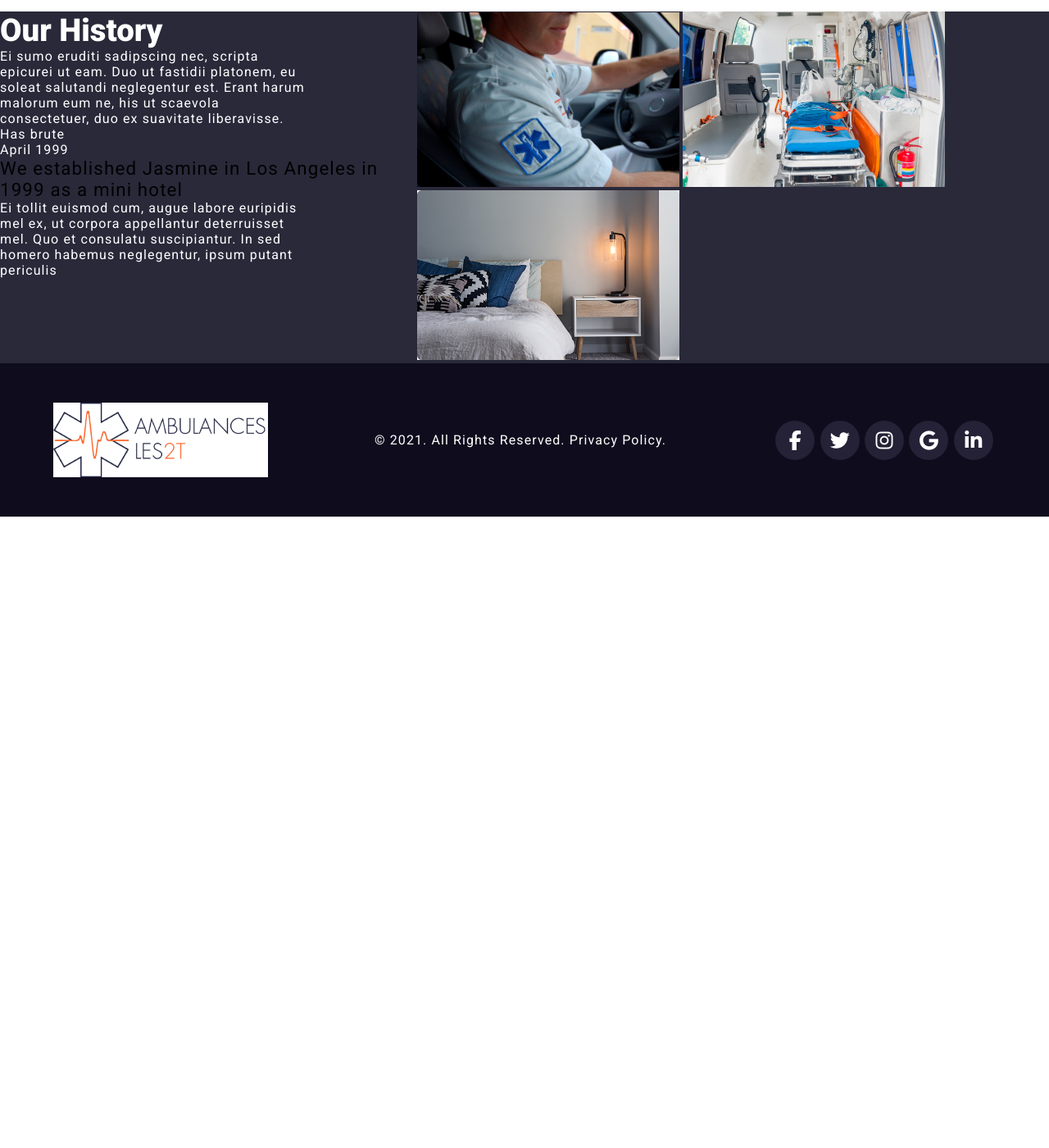
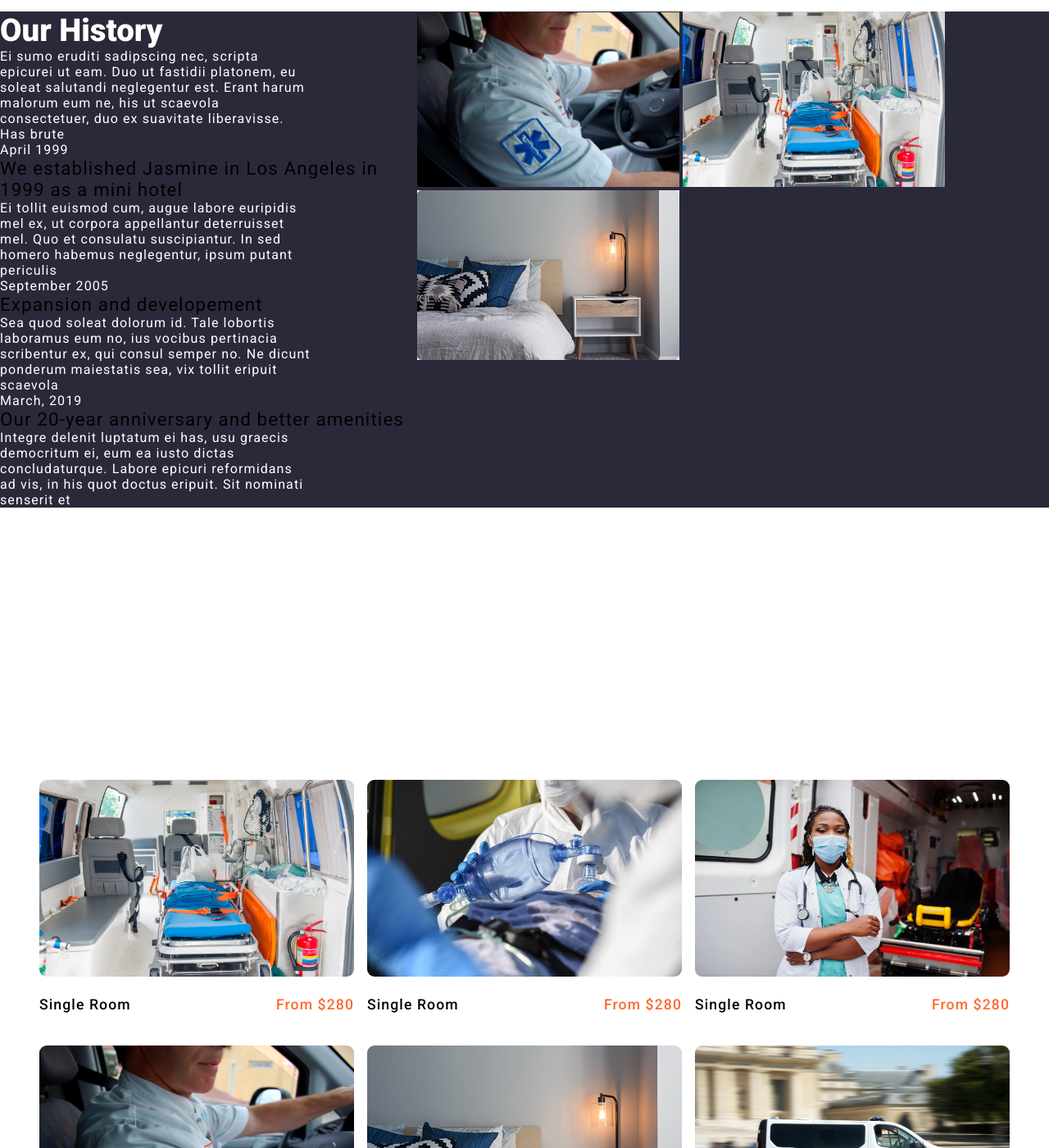
Before and after one commit to ejezie/Jasmine, a Jekyll site: the page built from src/notre-enterprise.html, in a window 1280 px wide and 1400 px high, scrolled down 2542 px. Shown: the whole window at 82% size. Built offline with Jekyll 4.4.1, drawn with Linux system fonts in a browser that asks for light colours; nearby versions of some CDN libraries; before the commit the page ends 3172 px from its top, so only the background shows below that; some of the changed text lies outside the part shown.

Commit message:
adding more section to the about page

```diff
--- a/src/notre-enterprise.html
+++ b/src/notre-enterprise.html
@@ -197,7 +197,7 @@ permalink: /notre-enterprise
       </div>
       <div class="contents">
         <div class="content">
-          <div class="text">
+          <div class="text date">
             April 1999
           </div>
           <div class="round">
@@ -212,6 +212,38 @@ permalink: /notre-enterprise
             </div>
           </div>
         </div>
+        <div class="content">
+          <div class="text date">
+            September 2005
+          </div>
+          <div class="round">
+
+          </div>
+          <div class="text-wrap">
+            <div class="sub-heading">
+              Expansion and developement
+            </div>
+            <div class="text">
+              Sea quod soleat dolorum id. Tale lobortis laboramus eum no, ius vocibus pertinacia scribentur ex, qui consul semper no. Ne dicunt ponderum maiestatis sea, vix tollit eripuit scaevola
+            </div>
+          </div>
+        </div>
+        <div class="content">
+          <div class="text date">
+            March, 2019
+          </div>
+          <div class="round">
+
+          </div>
+          <div class="text-wrap">
+            <div class="sub-heading">
+              Our 20-year anniversary and better amenities
+            </div>
+            <div class="text">
+              Integre delenit luptatum ei has, usu graecis democritum ei, eum ea iusto dictas concludaturque. Labore epicuri reformidans ad vis, in his quot doctus eripuit. Sit nominati senserit et
+            </div>
+          </div>
+        </div>
       </div>
     </div>
     <div class="right">
@@ -223,3 +255,103 @@ permalink: /notre-enterprise
     </div>
   </div>
 </div>
+
+<!-- About-five -->
+<div class="one about-five">
+  <div class="head-img-wrap">
+   <div class="heading">
+     Our Best Rooms
+   </div>
+    <div class="text">
+      Lorem ipsum dolor sit amet, consectetur adipisicing elit. Ad adipisci aspernatur beatae, delectus dolorem eveniet fuga id, impedit itaque nemo nesciunt nihil nobis odit quas quis quo sunt suscipit tempora
+    </div>
+  </div>
+  <div class="content-wrap">
+    <div class="content">
+      <div class="img-wrap">
+        <img src="./assets/img/Ambinside.jpeg" alt="" class="content-img" />
+        <div class="btn-wrap">
+          <button class="btn">Learn More</button>
+        </div>
+      </div>
+      <div class="content-text">
+        <div class="text">Single Room</div>
+        <div class="text colored">From $280</div>
+      </div>
+    </div>
+    <div class="content">
+      <div class="img-wrap">
+        <img src="./assets/img/save.jpeg" alt="" class="content-img" />
+        <div class="btn-wrap">
+          <button class="btn">Learn More</button>
+        </div>
+      </div>
+      <div class="content-text">
+        <div class="text">Single Room</div>
+        <div class="text colored">From $280</div>
+      </div>
+    </div>
+    <div class="content">
+      <div class="img-wrap">
+        <img src="./assets/img/imgamb.webp" alt="" class="content-img" />
+        <div class="btn-wrap">
+          <button class="btn">Learn More</button>
+        </div>
+      </div>
+      <div class="content-text">
+        <div class="text">Single Room</div>
+        <div class="text colored">From $280</div>
+      </div>
+    </div>
+    <div class="content">
+      <div class="img-wrap">
+        <img src="./assets/img/BG First.jpeg" alt="" class="content-img" />
+        <div class="btn-wrap">
+          <button class="btn">Learn More</button>
+        </div>
+      </div>
+      <div class="content-text">
+        <div class="text">Single Room</div>
+        <div class="text colored">From $280</div>
+      </div>
+    </div>
+    <div class="content">
+      <div class="img-wrap">
+        <img
+          src="./assets/img/home-01-570x370.jpg"
+          alt=""
+          class="content-img"
+        />
+        <div class="btn-wrap">
+          <button class="btn">Learn More</button>
+        </div>
+      </div>
+      <div class="content-text">
+        <div class="text">Single Room</div>
+        <div class="text colored">From $280</div>
+      </div>
+    </div>
+    <div class="content">
+      <div class="img-wrap">
+        <img src="./assets/img/Ambuspeed.jpeg" alt="" class="content-img" />
+        <div class="btn-wrap">
+          <button class="btn">Learn More</button>
+        </div>
+      </div>
+      <div class="content-text">
+        <div class="text">Single Room</div>
+        <div class="text colored">From $280</div>
+      </div>
+    </div>
+  </div>
+  <button class="btn">View All Rooms</button>
+</div>
+
+<!-- About Six -->
+<div class="about-six">
+  <div class="text-wrap">
+    <div class="text">
+      <strong>We have the best atmosphere! </strong>Do you need a room? <strong> <a href="{{site.data.phone}}"> Call now!</a> </strong>
+    </div>
+  </div>
+</div>
```
